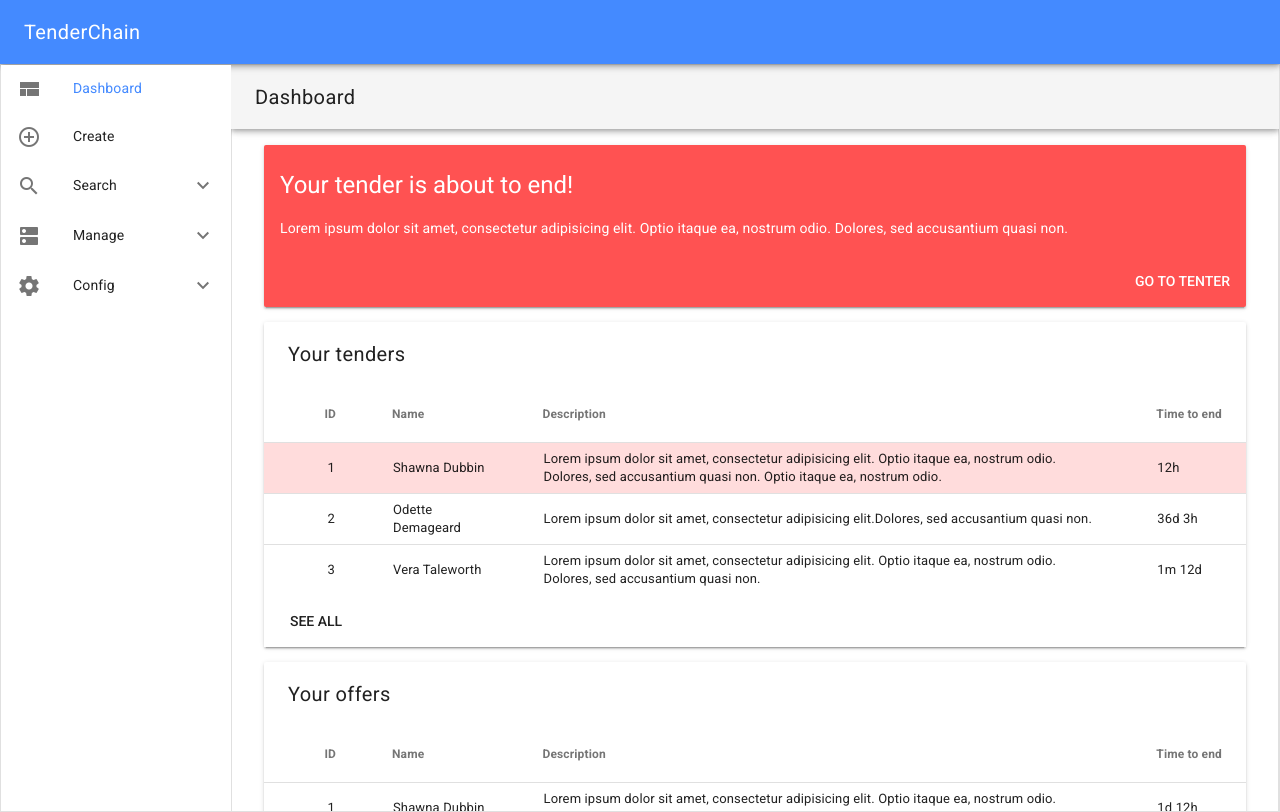
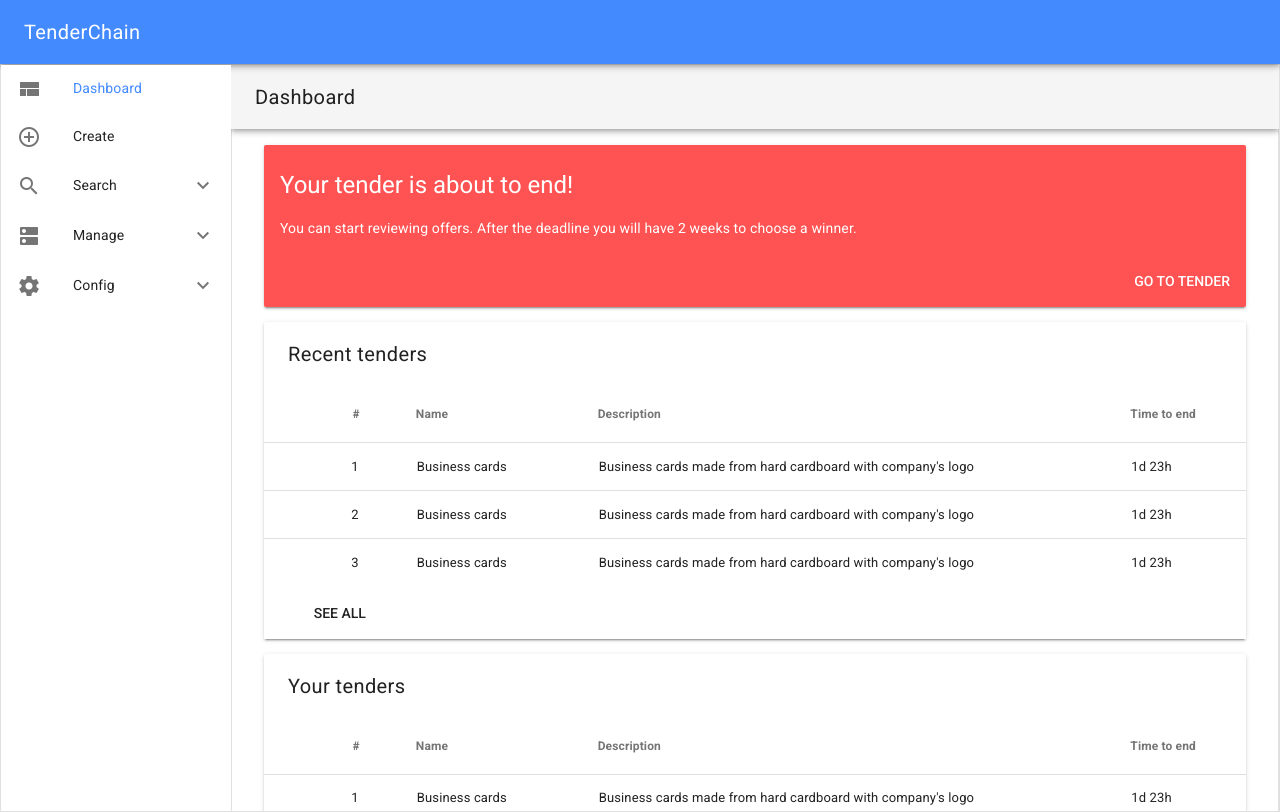
Before and after one commit to TenderChain/frontend, a Vue app: page /#/ in a window 1280 px wide. Built offline with nearby package versions, Linux system fonts and the light colour scheme.

Commit message:
Refactor Dashboard

```diff
--- a/src/components/Dashboard.vue
+++ b/src/components/Dashboard.vue
@@ -1,146 +1,72 @@
-<template>
- <div class="centered-container">
-  <md-card md-with-hover class="md-accent">
-    <md-ripple>
-      <md-card-header>
-        <div class="md-title">Your tender is about to end!</div>
-      </md-card-header>
-
-      <md-card-content>
-        Lorem ipsum dolor sit amet, consectetur adipisicing elit.
-         Optio itaque ea, nostrum odio. Dolores, sed accusantium quasi non.
-      </md-card-content>
-
-      <md-card-actions>
-        <md-button>Go to tenter</md-button>
-      </md-card-actions>
-    </md-ripple>
-  </md-card>
-  <md-table md-card>
-    <md-table-toolbar>
-      <h1 class="md-title">Your tenders</h1>
-    </md-table-toolbar>
-
-    <md-table-row>
-      <md-table-head md-numeric>ID</md-table-head>
-      <md-table-head>Name</md-table-head>
-      <md-table-head>Description</md-table-head>
-      <md-table-head>Time to end</md-table-head>
-    </md-table-row>
-
-    <md-table-row class="highlited">
-      <md-table-cell md-numeric>1</md-table-cell>
-      <md-table-cell>Shawna Dubbin</md-table-cell>
-      <md-table-cell>
-        Lorem ipsum dolor sit amet, consectetur adipisicing elit.
-         Optio itaque ea, nostrum odio. Dolores, sed accusantium quasi non.
-         Optio itaque ea, nostrum odio.
-        </md-table-cell>
-      <md-table-cell>12h</md-table-cell>
-    </md-table-row>
-
-    <md-table-row>
-      <md-table-cell md-numeric>2</md-table-cell>
-      <md-table-cell>Odette Demageard</md-table-cell>
-      <md-table-cell>
-        Lorem ipsum dolor sit amet, consectetur adipisicing elit.Dolores,
-         sed accusantium quasi non.
-      </md-table-cell>
-      <md-table-cell>36d 3h</md-table-cell>
-    </md-table-row>
-
-    <md-table-row>
-      <md-table-cell md-numeric>3</md-table-cell>
-      <md-table-cell>Vera Taleworth</md-table-cell>
-      <md-table-cell>
-        Lorem ipsum dolor sit amet, consectetur adipisicing elit.
-        Optio itaque ea, nostrum odio. Dolores, sed accusantium quasi non.
-      </md-table-cell>
-      <md-table-cell>1m 12d</md-table-cell>
-    </md-table-row>
-
-    <md-card-actions md-alignment="right">
-      <md-button>See all</md-button>
-    </md-card-actions>
-  </md-table>
-    <md-table md-card>
-    <md-table-toolbar>
-      <h1 class="md-title">Your offers</h1>
-    </md-table-toolbar>
-
-    <md-table-row>
-      <md-table-head md-numeric>ID</md-table-head>
-      <md-table-head>Name</md-table-head>
-      <md-table-head>Description</md-table-head>
-      <md-table-head>Time to end</md-table-head>
-    </md-table-row>
-
-    <md-table-row class="">
-      <md-table-cell md-numeric>1</md-table-cell>
-      <md-table-cell>Shawna Dubbin</md-table-cell>
-      <md-table-cell>
-        Lorem ipsum dolor sit amet, consectetur adipisicing elit.
-         Optio itaque ea, nostrum odio. Dolores, sed accusantium quasi non.
-         Optio itaque ea, nostrum odio.
-        </md-table-cell>
-      <md-table-cell>1d 12h</md-table-cell>
-    </md-table-row>
-
-    <md-table-row>
-      <md-table-cell md-numeric>2</md-table-cell>
-      <md-table-cell>Odette Demageard</md-table-cell>
-      <md-table-cell>
-        Lorem ipsum dolor sit amet, consectetur adipisicing elit.Dolores,
-         sed accusantium quasi non.
-      </md-table-cell>
-      <md-table-cell>36d 3h</md-table-cell>
-    </md-table-row>
-
-    <md-table-row>
-      <md-table-cell md-numeric>3</md-table-cell>
-      <md-table-cell>Vera Taleworth</md-table-cell>
-      <md-table-cell>
-        Lorem ipsum dolor sit amet, consectetur adipisicing elit.
-        Optio itaque ea, nostrum odio. Dolores, sed accusantium quasi non.
-      </md-table-cell>
-      <md-table-cell>1m 12d</md-table-cell>
-    </md-table-row>
-
-    <md-card-actions md-alignment="right">
-      <md-button>See all</md-button>
-    </md-card-actions>
-  </md-table>
-  </div>
-</template>
-
 <script>
+import DashboardCard from './DashboardCard';
+import DashboardAlert from './DashboardAlert';
   export default {
     name: 'Dashboard',
     data() {
       return {
+        recent: [
+          {
+            id: 11234343,
+            name: 'Business cards',
+            desc:
+              'Business cards made from hard cardboard with company\'s logo',
+            eta: '1d 23h',
+          }, {
+            id: 17373,
+            name: 'Business cards',
+            desc:
+              'Business cards made from hard cardboard with company\'s logo',
+            eta: '1d 23h',
+          }, {
+            id: 28493982,
+            name: 'Business cards',
+            desc:
+              'Business cards made from hard cardboard with company\'s logo',
+            eta: '1d 23h',
+          }],
+        tenders: [{}, {}, {}],
+        offers: [{}, {}, {}],
+        alert: {
+          name: 'Your tender is about to end!',
+          info:
+            `You can start reviewing offers.
+             After the deadline you will have 2 weeks to choose a winner.`,
+          btnLabel: 'Go to tender',
+          },
       };
     },
-  methods: {
+    components: {
+      DashboardCard,
+      DashboardAlert,
     },
   };
+
 </script>
+
+<template>
+  <div class="centered-container">
+    <dashboard-alert
+      :name="alert.name"
+      :info="alert.info"
+      :btn-label="alert.btnLabel"
+    />
+    <dashboard-card :list="recent" name="Recent tenders"/>
+    <dashboard-card :list="recent" name="Your tenders"/>
+    <dashboard-card :list="recent" name="Your offers"/>
+  </div>
+</template>
 
 <!-- Add "scoped" attribute to limit CSS to this component only -->
 <style lang="scss" scoped>
-.highlited{
-  background-color: rgba(255,82,82, 0.2);
-  &:hover{
-    background-color: rgba(255,82,82, 0.5);
+  .highlited {
+    background-color: rgba(255, 82, 82, 0.2);
+    &:hover {
+      background-color: rgba(255, 82, 82, 0.5);
     }
   }
+
   .centered-container {
-  .md-card{
-    flex-basis: 100%;
-    margin-bottom: 15px;
-  }
-  .md-content{
-    height: 100%;
-  }
     align-content: flex-start;
     flex-wrap: wrap;
     display: flex;
@@ -148,41 +74,5 @@ export default {
     justify-content: center;
     position: relative;
     height: 100%;
-  .title {
-    text-align: center;
-    margin-bottom: 30px;
-    img {
-      margin-bottom: 16px;
-      max-width: 80px;
-    }
-  }
-  .actions {
-    .md-button {
-      margin: 0;
-    }
-  }
-  .form {
-    margin-bottom: 60px;
-  }
-  .md-content {
-    z-index: 1;
-    padding: 40px;
-    width: 100%;
-    max-width: 400px;
-    position: relative;
-  }
-  .loading-overlay {
-    z-index: 10;
-    top: 0;
-    left: 0;
-    right: 0;
-    position: absolute;
-    width: 100%;
-    height: 100%;
-    background: rgba(255, 255, 255, 0.9);
-    display: flex;
-    align-items: center;
-    justify-content: center;
-  }
   }
 </style>
--- /dev/null
+++ b/src/components/DashboardAlert.vue
@@ -0,0 +1,25 @@
+<script>
+  export default {
+    name: 'DashboardAlert',
+    props: {
+      name: String,
+      info: String,
+      btnLabel: String,
+    },
+  };
+
+</script>
+
+<template>
+    <md-card md-with-hover class="md-accent">
+      <md-ripple>
+        <md-card-header>
+          <div class="md-title">{{name}}</div>
+        </md-card-header>
+        <md-card-content>{{info}}</md-card-content>
+        <md-card-actions>
+          <md-button>{{btnLabel}}</md-button>
+        </md-card-actions>
+      </md-ripple>
+    </md-card>
+</template>
--- /dev/null
+++ b/src/components/DashboardCard.vue
@@ -0,0 +1,55 @@
+<script>
+  export default {
+    name: 'DashboardOffers',
+    props: {
+      list: Array,
+      name: String,
+    },
+  };
+
+</script>
+
+<template>
+  <md-table md-card>
+    <md-table-toolbar>
+      <h1 class="md-title">{{name}}</h1>
+    </md-table-toolbar>
+
+    <md-table-row>
+      <md-table-head md-numeric>#</md-table-head>
+      <md-table-head>Name</md-table-head>
+      <md-table-head>Description</md-table-head>
+      <md-table-head>Time to end</md-table-head>
+    </md-table-row>
+
+    <md-table-row v-for="(el, index) in list" :key="el.id">
+      <md-table-cell md-numeric>{{index+1}}</md-table-cell>
+      <md-table-cell>{{el.name}}</md-table-cell>
+      <md-table-cell>{{el.desc}}</md-table-cell>
+      <md-table-cell>{{el.eta}}</md-table-cell>
+    </md-table-row>
+
+    <md-card-actions>
+      <md-button>See all</md-button>
+    </md-card-actions>
+  </md-table>
+</template>
+
+<style lang="scss">
+  .md-card {
+    flex-basis: 100%;
+    margin-bottom: 15px;
+  }
+  .md-content {
+    height: 100%;
+  }
+  .title {
+    text-align: center;
+    margin-bottom: 30px;
+  }
+  .actions {
+    .md-button {
+      margin: 0;
+    }
+  }
+</style>
```
Lines whose indentation alone changed are shown as unchanged.
